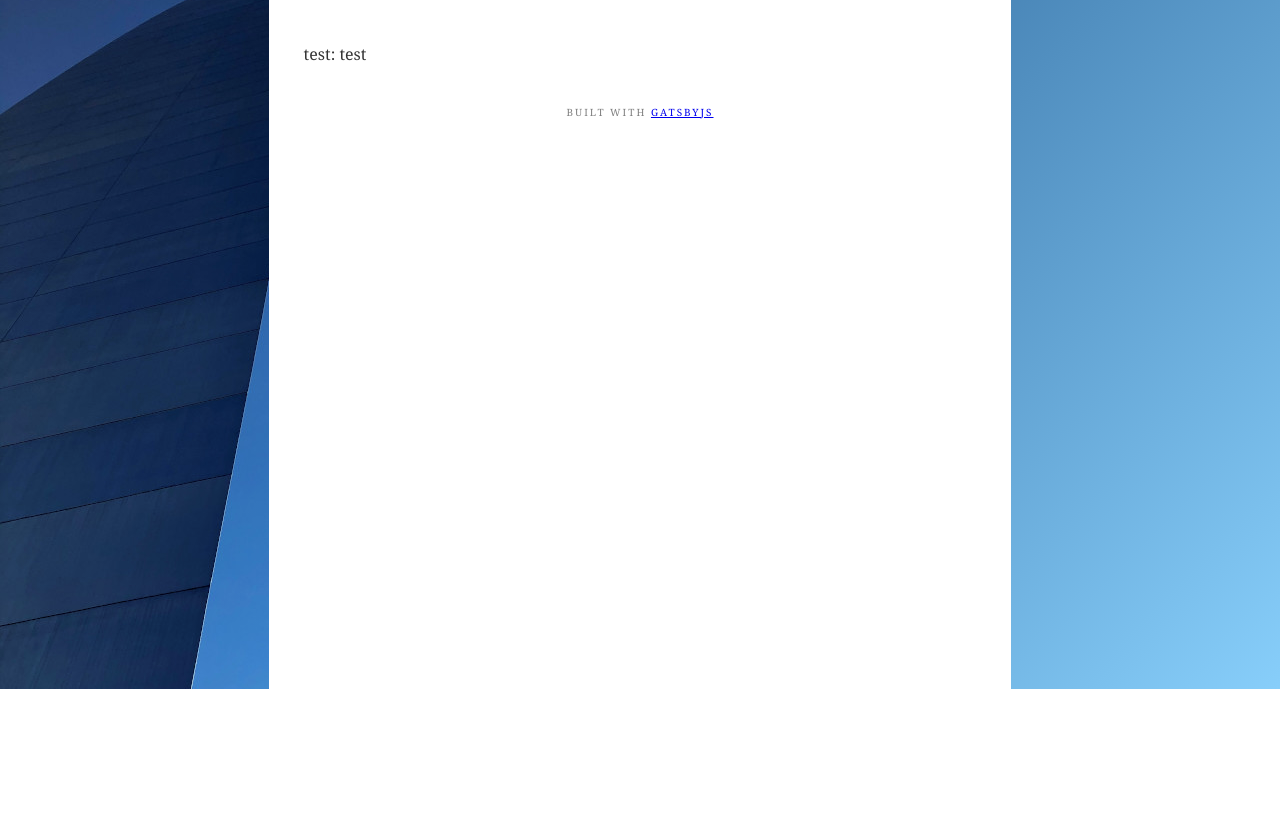
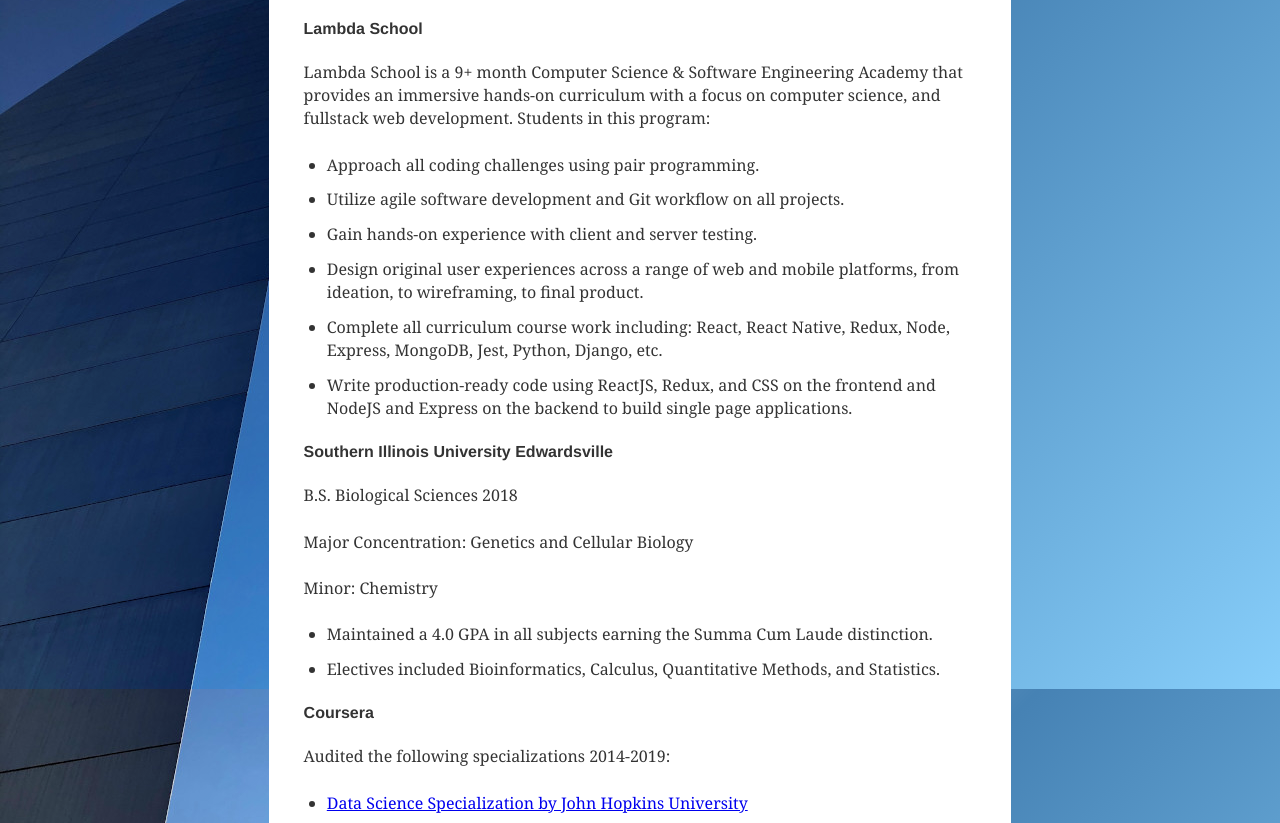
Before and after one commit to EricBanker12/portfolio-react, a Gatsby site: page /education in a window 1280 px wide. Shown: the part 111-934 px from the top of the page. Before the commit the page ends 800 px from the top, so only its background shows below. Built offline with nearby package versions, Linux system fonts and the light colour scheme; Gatsby itself is replaced by a stand-in of ours; some packages are replaced by stand-ins of ours.

Commit message:
add education data

```diff
--- a/src/data/education.js
+++ b/src/data/education.js
@@ -1,5 +1,58 @@
-const data = {
-  test: 'test',
-}
+const data = [
+  {
+    title: 'Lambda School',
+    paragraphs: [
+      'Lambda School is a 9+ month Computer Science & Software Engineering Academy that provides an immersive hands-on curriculum with a focus on computer science, and fullstack web development. Students in this program:',
+    ],
+    bullets: [
+      'Approach all coding challenges using pair programming.',
+      'Utilize agile software development and Git workflow on all projects.',
+      'Gain hands-on experience with client and server testing.',
+      'Design original user experiences across a range of web and mobile platforms, from ideation, to wireframing, to final product.',
+      'Complete all curriculum course work including: React, React Native, Redux, Node, Express, MongoDB, Jest, Python, Django, etc.',
+      'Write production-ready code using ReactJS, Redux, and CSS on the frontend and NodeJS and Express on the backend to build single page applications.',
+    ],
+  },
+  {
+    title: 'Southern Illinois University Edwardsville',
+    paragraphs: [
+      'B.S. Biological Sciences 2018',
+      'Major Concentration: Genetics and Cellular Biology',
+      'Minor: Chemistry',
+    ],
+    bullets: [
+      'Maintained a 4.0 GPA in all subjects earning the Summa Cum Laude distinction.',
+      'Electives included Bioinformatics, Calculus, Quantitative Methods, and Statistics.',
+    ],
+  },
+  {
+    title: 'Coursera',
+    paragraphs: [
+      'Audited the following specializations 2014-2019:',
+    ],
+    bullets: [
+      {
+        text: 'Data Science Specialization by John Hopkins University',
+        link: 'https://www.coursera.org/specializations/jhu-data-science',
+      },
+      {
+        text: 'Fundamentals of Computing Specialization by Rice University',
+        link: 'https://www.coursera.org/specializations/computer-fundamentals',
+      },
+      {
+        text: 'Introduction to Programming in C Specialization by Duke University',
+        link: 'https://www.coursera.org/specializations/c-programming',
+      },
+      {
+        text: 'Java Programming and Software Engineering Fundamentals Specialization by Duke University',
+        link: 'https://www.coursera.org/specializations/java-programming',
+      },
+      {
+        text: 'Web Applications for Everybody Specialization by University of Michigan',
+        link: 'https://www.coursera.org/specializations/web-applications',
+      },
+    ],
+  },
+]
 
 export default data
--- a/src/pages/education.js
+++ b/src/pages/education.js
@@ -19,19 +19,25 @@
         <Helmet
           htmlAttributes={{ lang: 'en' }}
           meta={[{ name: 'description', content: siteDescription }]}
-          title={`Contact | ${siteTitle}`}
+          title={`Education | ${siteTitle}`}
         />
 
         <h2>Education</h2>
-        <br />
 
-        {Object.keys(educationData).map(key => {
-          if (educationData[key]) {
-            return (
-              <p>{key}: {educationData[key]}</p>
-            )
-          }
-        })}
+        {educationData.map((data, index) => (
+          <div key={index}>
+            <h4>{data.title}</h4>
+            {data.paragraphs.map((paragraphs, i) => (
+              <p key={i}>{paragraphs}</p>
+            ))}
+            <ul>
+              {data.bullets.map((bullet, i) => {
+                if (typeof bullet === 'string') return <li key={i}>{bullet}</li>
+                else return <li key={i}><a href={bullet.link}>{bullet.text}</a></li>
+              })}
+            </ul>
+          </div>
+        ))}
       </Layout>
     )
   }
```
